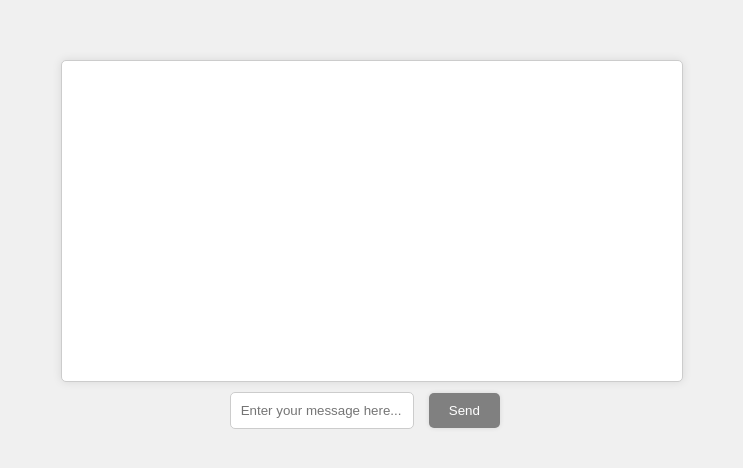
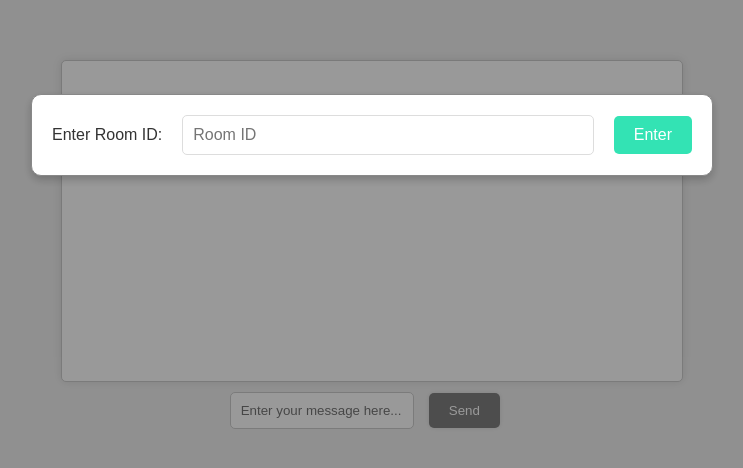
Before and after one commit to haseeebs/Web-sockets, a website: page Client/index.html in a window 1280 px wide. Shown: the part 156-624 px from the top of the page, without its empty margins (268-1011 px from the left). Drawn offline with Linux system fonts and the light colour scheme.

Commit message:
feat: Add room ID popup and hide popup if room ID is present in URL

```diff
--- a/Client/index.html
+++ b/Client/index.html
@@ -1,23 +1,29 @@
 <!DOCTYPE html>
 <html lang="en">
-
 <head>
     <meta charset="UTF-8">
     <meta name="viewport" content="width=device-width, initial-scale=1.0">
     <link rel="stylesheet" href="style.css">
     <title>Web socket</title>
 </head>
-
 <body>
 
-        <div id="messages"></div>
+    <div id="roomPopup" class="popup">
+        <div class="popup-content">
+            <label for="roomId">Enter Room ID:</label>
+            <input id="roomId" type="text" placeholder="Room ID">
+            <button id="enterRoom">Enter</button>
+        </div>
+    </div>
 
-        <div id="inputBox">
-            <input id="inputMessage" type="text" placeholder="Enter your message here...">
-            <button id="submit">Send</button>
-        </div>
+
+    <div id="messages"></div>
+
+    <div id="inputBox">
+        <input id="inputMessage" type="text" placeholder="Enter your message here...">
+        <button id="submit">Send</button>
+    </div>
 
     <script src="index.js"></script>
 </body>
-
 </html>
--- a/Client/index.js
+++ b/Client/index.js
@@ -1,27 +1,52 @@
+// DOM Elements
 const messages = document.getElementById('messages');
 const inputMessage = document.getElementById('inputMessage');
 const submitButton = document.getElementById('submit');
+const roomPopup = document.getElementById('roomPopup');
+const enterRoomButton = document.getElementById('enterRoom');
+const roomIdInput = document.getElementById('roomId');
 
-const URL = 'ws://localhost:8080/websocket';
-const server = new WebSocket(URL);
-
+// Initialize
 submitButton.disabled = true;
 
+// Helper Functions
 const generateMessageEntry = (name, message) => {
     let newMessage = document.createElement('div');
     newMessage.textContent = `${name} : ${message}`;
     messages.appendChild(newMessage);
-}
+};
 
 const sendMessage = () => {
     const text = inputMessage.value.trim();
     if (text === "") return;
-    // generateMessageEntry('Client', text)
     inputMessage.value = "";
     server.send(JSON.stringify({
         type: 'message',
         payload: {
             message: text
+        }
+    }));
+};
+
+// WebSocket Setup
+let server;
+
+const URL = 'ws://localhost:8080/websocket';
+const urlParams = new URLSearchParams(window.location.search);
+const roomId = urlParams.get('roomId');
+
+if (roomId) {
+    roomPopup.style.display = 'none'; // Hide the popup if roomId is present in the URL
+
+    server = new WebSocket(URL);
+
+    server.onopen = () => {
+        submitButton.disabled = false;
+
+        server.send(JSON.stringify({
+            type: 'join',
+            payload: {
+                roomId: roomId
             }
         }));
     };
@@ -35,26 +60,6 @@ server.onmessage = (event) => {
         }
     };
 
-submitButton.addEventListener('click', sendMessage);
-inputMessage.addEventListener('keypress', (event) => {
-    if (event.key === 'Enter') {
-        sendMessage();
-    }
-});
-
-server.onopen = () => {
-    submitButton.disabled = false;
-    const urlParams = new URLSearchParams(window.location.search);
-    const roomId = urlParams.get('roomId');
-
-    server.send(JSON.stringify({
-        type: 'join',
-        payload: {
-            roomId: roomId
-        }
-    }))
-};
-
     server.onerror = (error) => {
         console.error('WebSocket Error:', error);
     };
@@ -63,3 +68,23 @@ server.onclose = (event) => {
         console.log('WebSocket closed:', event);
         submitButton.disabled = true;
     };
+
+    submitButton.addEventListener('click', sendMessage);
+    inputMessage.addEventListener('keypress', (event) => {
+        if (event.key === 'Enter') {
+            sendMessage();
+        }
+    });
+} else {
+    // Show the popup if no roomId is present in the URL
+    roomPopup.style.display = 'block';
+}
+
+// Event Listeners
+enterRoomButton.addEventListener('click', () => {
+    const roomId = roomIdInput.value.trim();
+    if (roomId === "") return;
+
+    // Redirect to the same page with the roomId as a query parameter
+    window.location.search = `?roomId=${roomId}`;
+});
--- a/Client/style.css
+++ b/Client/style.css
@@ -44,7 +44,7 @@ body {
 
 #submit {
     padding: 10px 20px;
-    background-color: #28a745;
+    background-color: #33e3b4;
     color: white;
     border: none;
     border-radius: 5px;
@@ -54,7 +54,7 @@ body {
 }
 
 #submit:hover {
-    background-color: #218838;
+    background-color: #259b87;
 }
 
 #submit:active {
@@ -64,3 +64,88 @@ body {
     background-color: gray;
     cursor: not-allowed;
 }
+
+.popup {
+    display: none;
+    position: fixed;
+    z-index: 1;
+    padding-top: 500px;
+    left: 50%;
+    top: 50%;
+    transform: translate(-50%, -50%);
+    width: 100%;
+    height: 100%;
+    overflow: auto; /* Enable scroll if needed */
+    background-color: rgb(0,0,0); /* Fallback color */
+    background-color: rgba(0,0,0,0.4); /* Black w/ opacity */
+    transition: opacity 0.3s ease;
+}
+
+.popup-content {
+    background-color: #fefefe;
+    margin: auto;
+    padding: 20px;
+    border: 1px solid #888;
+    width: 50%;
+    display: flex;
+    justify-content: center;
+    align-items: center;
+}
+
+/* Display the popup */
+#roomPopup.show {
+    opacity: 1;
+}
+
+/* Content of the popup */
+.popup-content {
+    background: #fff;
+    padding: 20px;
+    border-radius: 10px;
+    box-shadow: 0 4px 8px rgba(0, 0, 0, 0.2);
+    width: 50%;
+    max-width: 100%;
+    text-align: center;
+
+}
+
+/* Label styling */
+.popup-content label {
+    display: block;
+    font-size: 16px;
+    color: #333;
+    text-wrap: nowrap;
+}
+
+/* Input field styling */
+.popup-content input {
+    width: 100%;
+    padding: 10px;
+    margin: 0px 20px;
+    border: 1px solid #ddd;
+    border-radius: 5px;
+    font-size: 16px;
+}
+
+/* Button styling */
+.popup-content button {
+    padding: 10px 20px;
+    background-color: #33e3b4;
+    color: #fff;
+    border: none;
+    border-radius: 5px;
+    font-size: 16px;
+    cursor: pointer;
+    transition: background-color 0.3s ease;
+}
+
+/* Button hover effect */
+.popup-content button:hover {
+    background-color: #259b87;
+}
+
+/* Button focus effect */
+.popup-content button:focus {
+    outline: none;
+    box-shadow: 0 0 0 2px rgba(0, 0, 0, 0.2);
+}
--- a/Server/package.json
+++ b/Server/package.json
@@ -4,7 +4,8 @@
   "main": "server.js",
   "scripts": {
     "test": "echo \"Error: no test specified\" && exit 1",
-    "start": "node server.js"
+    "build": "tsc",
+    "start": "node dist/index.js"
   },
   "keywords": [],
   "author": "",
```
Also changed, not shown: package.json (added, +11 -0 lines), CMD screenshot.jpg (added), GUI Screenshot.jpg (added), README.md. Lines whose indentation alone changed are shown as unchanged.
